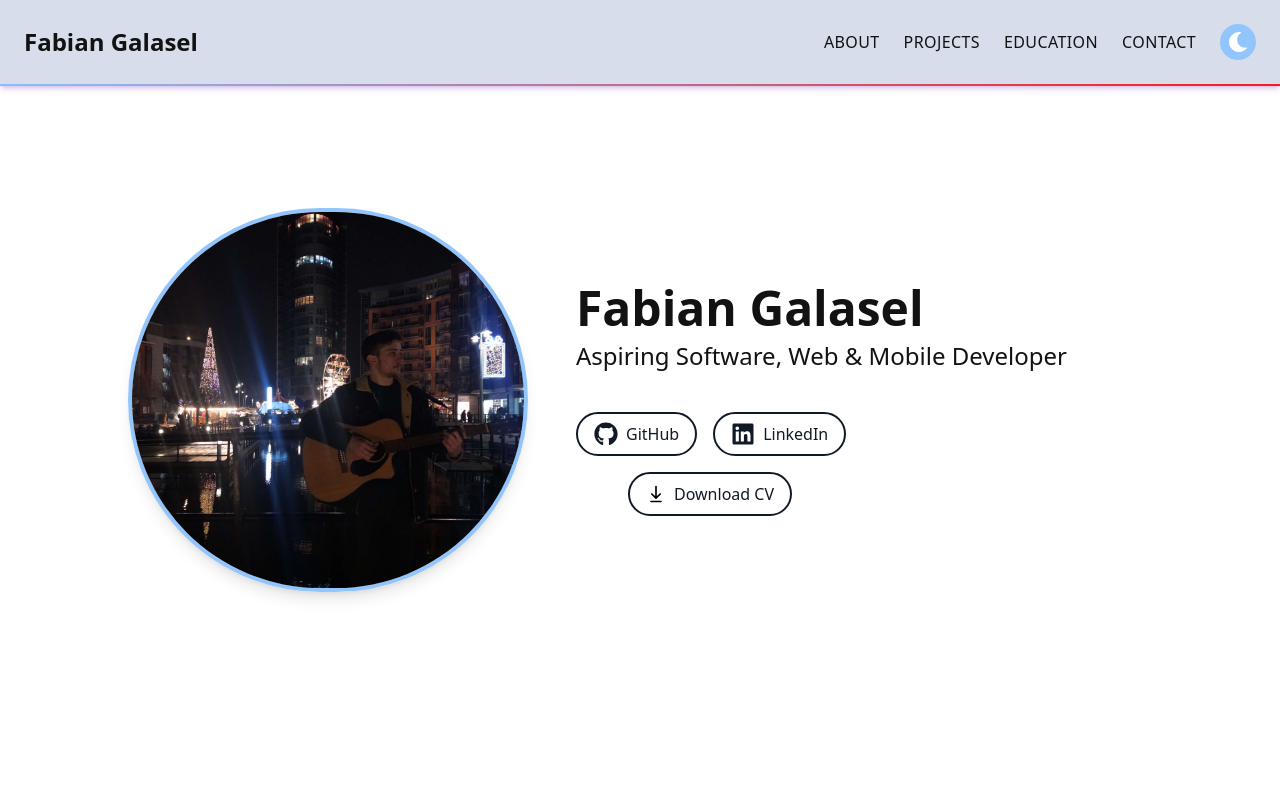
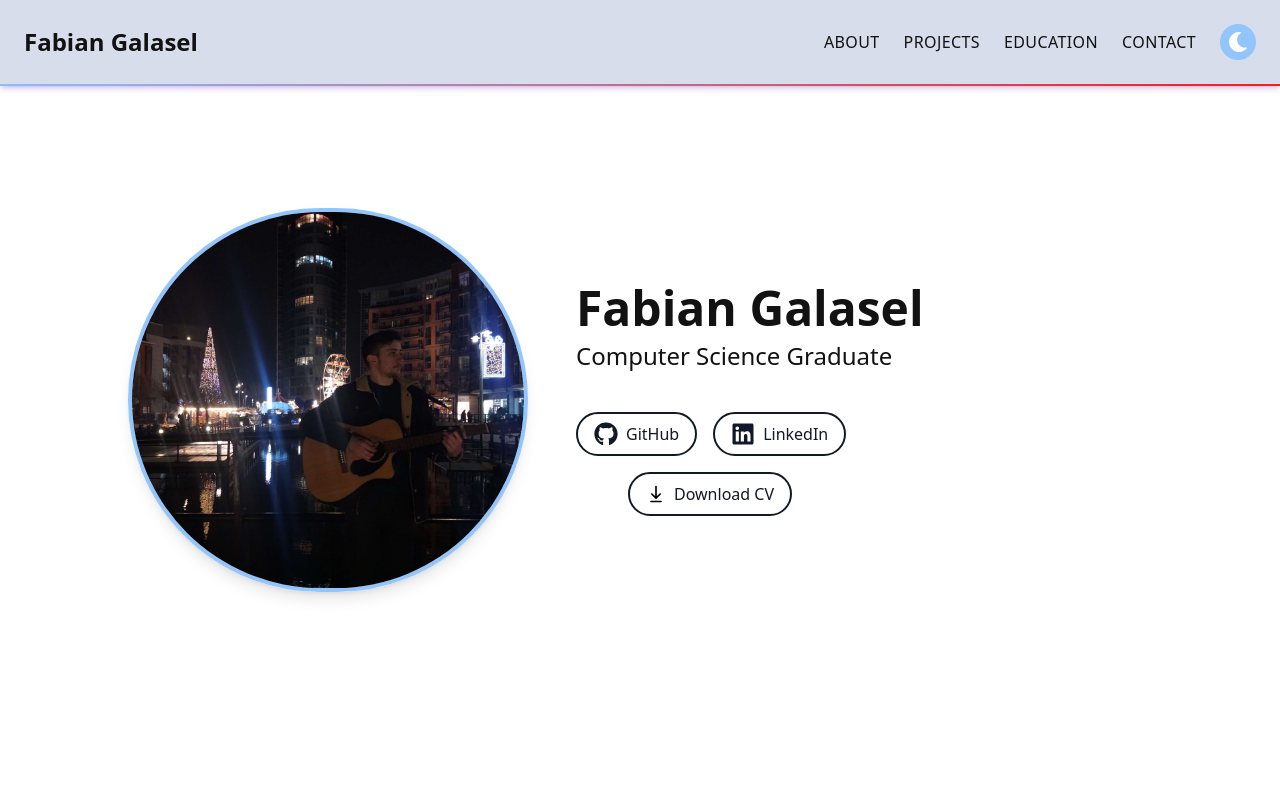
Before and after one commit to FabianC1/PortfolioWebsite, a React (Vite) app: page / in a window 1280 px wide. Shown: the top 788 px of the page. Built offline with nearby package versions, Linux system fonts and the light colour scheme.

Commit message:
changed title

```diff
--- a/src/App.tsx
+++ b/src/App.tsx
@@ -453,7 +453,7 @@ function App() {
           <div className="text-center md:text-left">
             <h1 className="text-4xl md:text-5xl font-extrabold">Fabian Galasel</h1>
             <p className="text-xl md:text-2xl mt-2 font-light text-charcoalBlack dark:text-skyBlue">
-              Aspiring Software, Web & Mobile Developer
+              Computer Science Graduate
             </p>
 
             <div className="mt-10 flex flex-col items-center md:items-start space-y-4">
```
